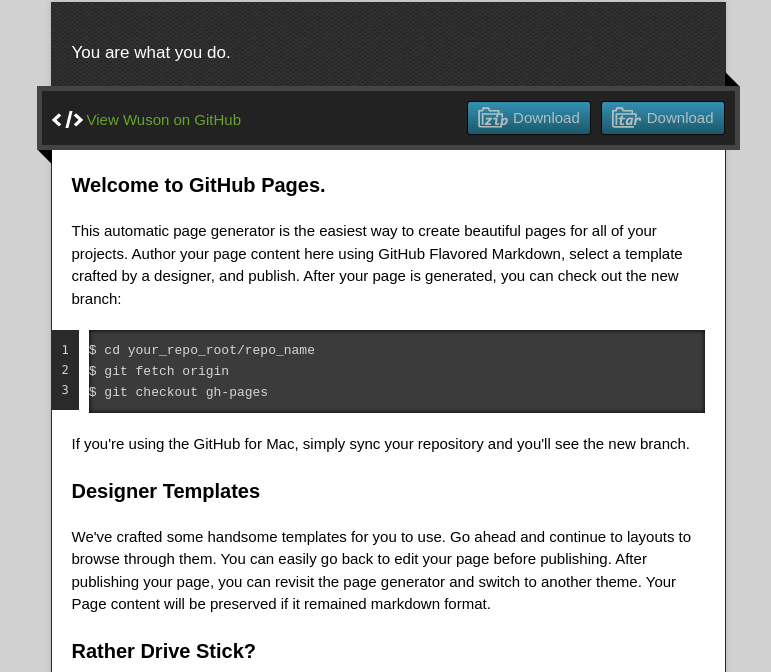
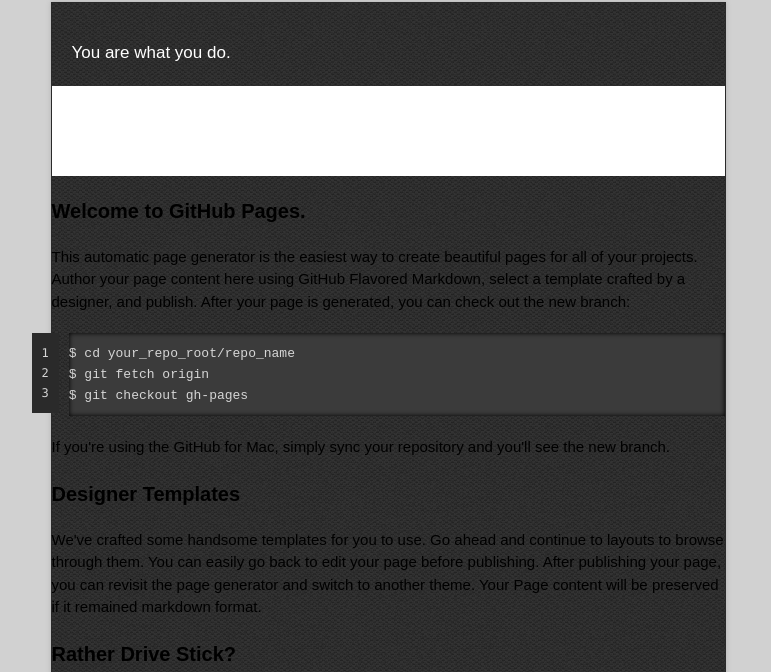
Before and after one commit to wuson/wuson, a plain HTML site: page index.html in a window 1280 px wide. Shown: the part 128-800 px from the top of the page, without its empty margins (252-1023 px from the left). Drawn offline with nearby package versions, Linux system fonts and the light colour scheme.

Commit message:
Update index.html

```diff
--- a/index.html
+++ b/index.html
@@ -27,13 +27,7 @@
     <div id="container">
       <p class="tagline">You are what you do.</p>
       <div id="main" role="main">
-        <div class="download-bar">
-        <div class="inner">
-          <a href="https://github.com/wuson/wuson/tarball/master" class="download-button tar"><span>Download</span></a>
-          <a href="https://github.com/wuson/wuson/zipball/master" class="download-button zip"><span>Download</span></a>
-          <a href="https://github.com/wuson/wuson" class="code">View Wuson on GitHub</a>
-        </div>
-        <span class="blc"></span><span class="trc"></span>
+
         </div>
         <article class="markdown-body">
           <h3>
```
